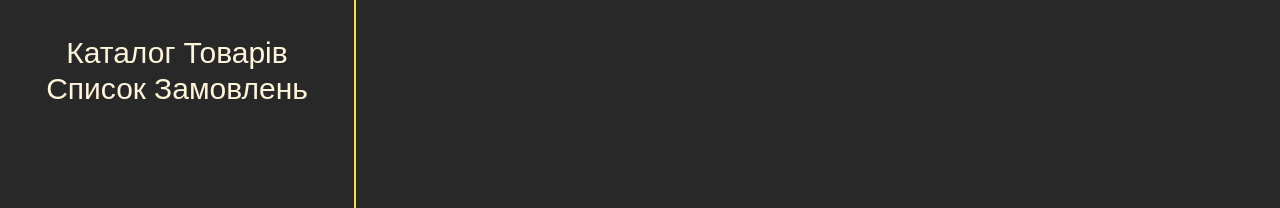
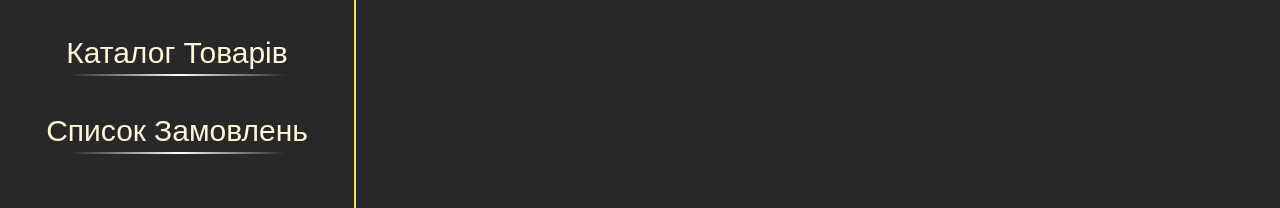
Before and after one commit to Aleksandr-Pod/next-myasorobka, a Next.js app: page /admin/authorized/products in a window 1280 px wide. Shown: the part 278-486 px from the top of the page. Built offline with nearby package versions, Linux system fonts and the light colour scheme; no server answers; the database is empty.

Commit message:
nav menu underlined

```diff
--- a/app/admin/adminUIComponents/sideBar.tsx
+++ b/app/admin/adminUIComponents/sideBar.tsx
@@ -6,7 +6,7 @@ import Image from "next/image";
 // import { useNavigate, useLocation } from "react-router-dom";
 // import auth from "../store/auth";
 // import logo from "../images/logo.png";
-// import * as icon from "../icons/iconComponent";
+import { Line } from "@/app/uiComponents/kit/iconComponent";
 
 const SideBar = () => {
   // const navigate = useNavigate();
@@ -20,16 +20,16 @@ const SideBar = () => {
       <Link href={'/admin/authorized/products'} className="text-3xl">
         Каталог Товарів
       </Link>
-      {/* <div className="py-1 mb-8">
-        <icon.Line active={pathname.endsWith("products")} long />
-      </div> */}
+      <div className="py-1 mb-8">
+        <Line long />
+      </div>
 
       <Link href={'/admin/authorized/orders'} className="text-3xl">
         Список Замовлень
       </Link>
-      {/* <div className="py-1">
-        <icon.Line active={pathname.endsWith("orders")} long />
-      </div> */}
+      <div className="py-1">
+        <Line long />
+      </div>
 
       <button
         type="button"
```
